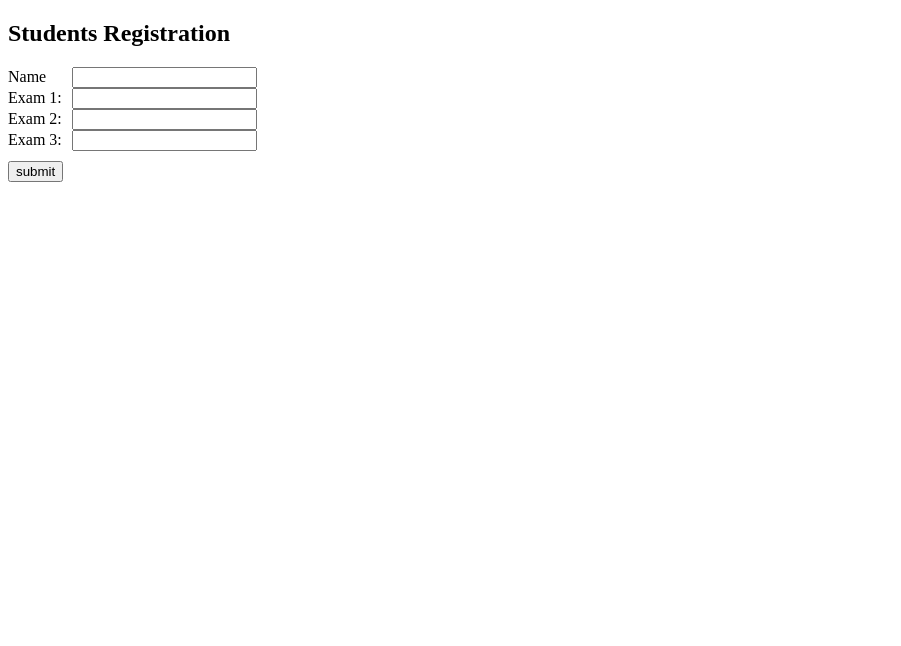
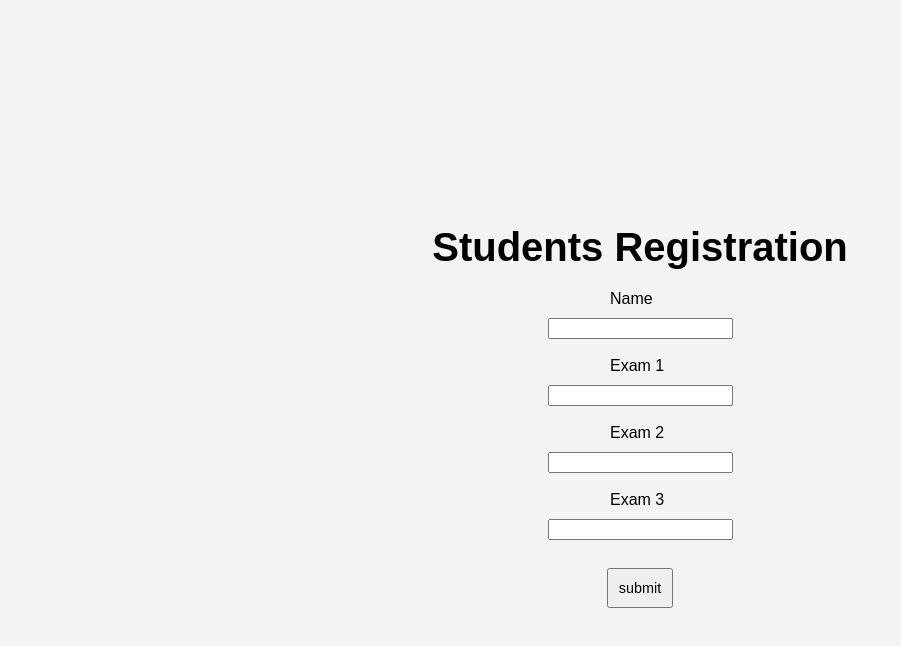
Before and after one commit to Eden1906/devopsProject3year, a website: page register.html in a window 1280 px wide. Shown: the whole page, without its empty margins (0-901 px from the left). Drawn offline with Linux system fonts and the light colour scheme.

Commit message:
added test and design

```diff
--- a/register.html
+++ b/register.html
@@ -6,13 +6,32 @@
     <meta name="viewport" content="width=device-width, initial-scale=1.0">
     <title>Register</title>
     <style>
+      body {
+        display: flex;
+        flex-direction: column;
+        align-items: center;
+        justify-content: center;
+        height: 100vh;
+        margin:0;
+        background: #f3f3f3;
+        font-family: Ariel, sans-serif;
+      }
+      h2 {
+        font-size: 2.5em;
+        margin-bottom: 20px;
+      }
       label {
         display: inline-block;
         width:60px;
         text-align: left;
+        margin-bottom: 10px;
+        font-size: 1.0m;
       }
       #sub {
         margin-top: 10px;
+        margin-top: 10px;
+        font-size: 0.9em;
+        padding: 10px 10px;
       }
     </style>
 </head>
@@ -20,11 +39,11 @@
     <h2>Students Registration</h2>
     <label for ="name"> Name  </label>
     <input type="text" name="name" id="name"><br>
-    <label for ="grade1">Exam 1:</label>
+    <label for ="grade1">Exam 1</label>
     <input type="text" name="grade1" id="grade1"><br>
-    <label for="grade2">Exam 2:</label>
+    <label for="grade2">Exam 2</label>
     <input type="text" name="grade2" id="grade2"><br>
-    <label for="grade3">Exam 3:</label>
+    <label for="grade3">Exam 3</label>
     <input type="text" name="grade3" id="grade3"><br>
     <button id="sub">submit</button>
 
```
Also changed, not shown: tests/test1.test.js (+14 -0 lines).
